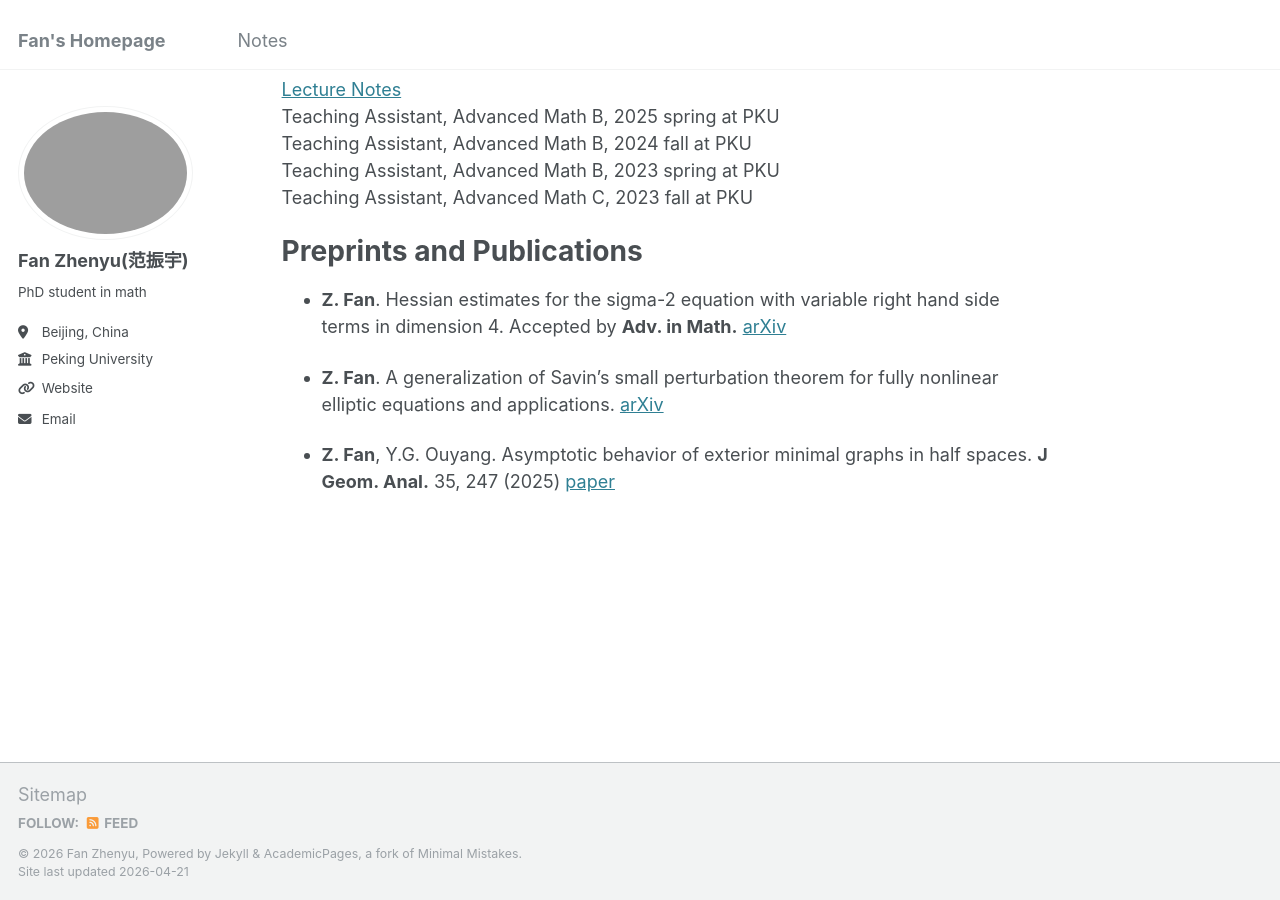
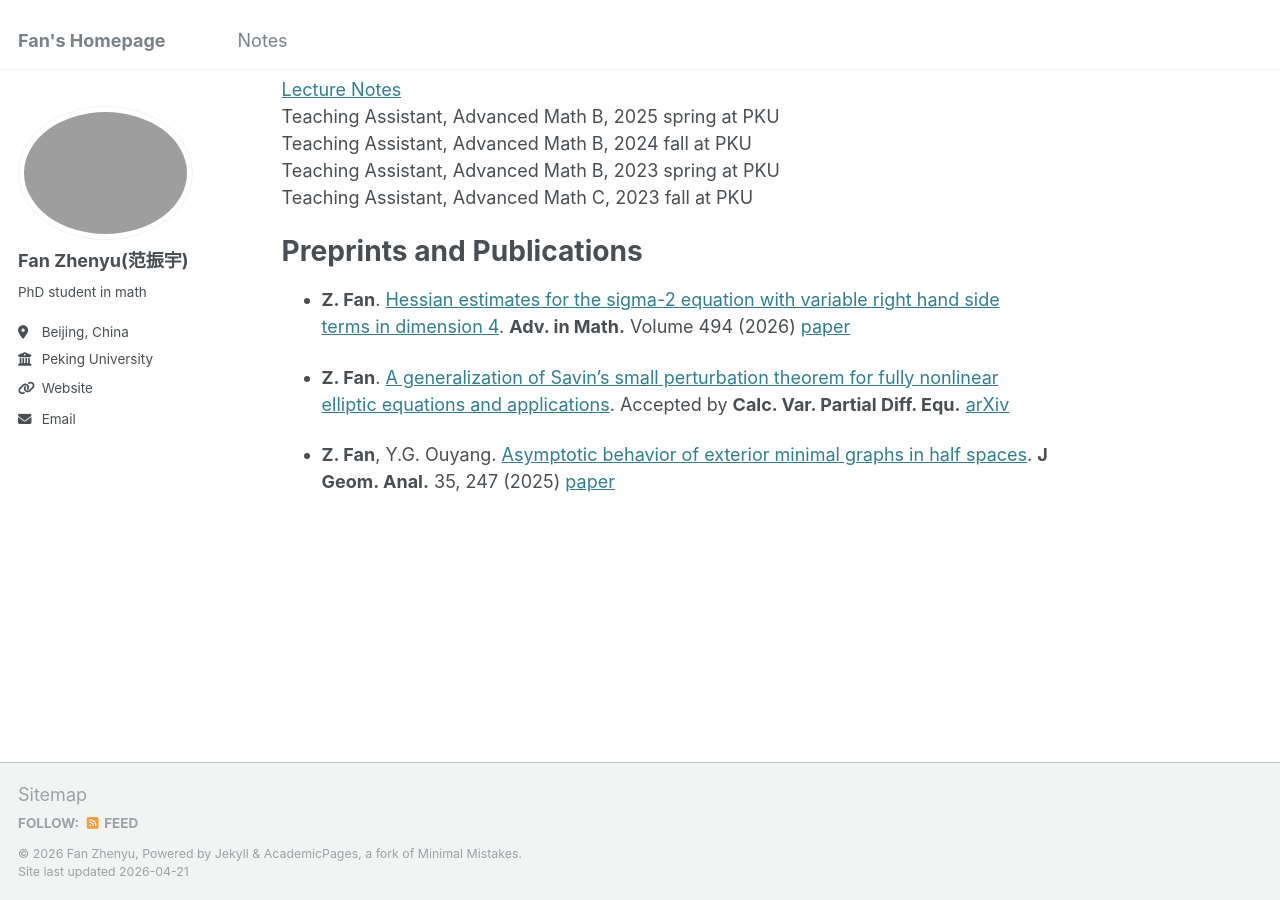
Before and after one commit to fanzymath/fanzymath.github.io, a Jekyll site: the page built from _pages/about.md, in a window 1280 px wide and 900 px high, scrolled down 722 px. Built offline with Jekyll 4.4.1, drawn with Linux system fonts in a browser that asks for light colours.

Commit message:
Update about.md

```diff
--- a/_pages/about.md
+++ b/_pages/about.md
@@ -40,8 +40,8 @@ Teaching Assistant, Advanced Math C, 2023 fall at PKU
 
 Preprints and Publications
 ======
-- **Z. Fan**. Hessian estimates for the sigma-2 equation with variable right hand side terms in dimension 4. Accepted by **Adv. in Math.** [arXiv](https://doi.org/10.48550/arXiv.2509.03217)
+- **Z. Fan**. [Hessian estimates for the sigma-2 equation with variable right hand side terms in dimension 4](https://doi.org/10.1016/j.aim.2026.110953). **Adv. in Math.** Volume 494 (2026)  [paper](https://doi.org/10.1016/j.aim.2026.110953)
 
-- **Z. Fan**. A generalization of Savin's small perturbation theorem for fully nonlinear elliptic equations and applications. [arXiv](https://doi.org/10.48550/arXiv.2509.01138)
+- **Z. Fan**. [A generalization of Savin's small perturbation theorem for fully nonlinear elliptic equations and applications](https://doi.org/10.48550/arXiv.2509.01138). Accepted by **Calc. Var. Partial Diff. Equ.** [arXiv](https://doi.org/10.48550/arXiv.2509.01138)
 
-- **Z. Fan**, Y.G. Ouyang. Asymptotic behavior of exterior minimal graphs in half spaces. **J Geom. Anal.** 35, 247 (2025) [paper](https://doi.org/10.1007/s12220-025-02087-0)
+- **Z. Fan**, Y.G. Ouyang. [Asymptotic behavior of exterior minimal graphs in half spaces](https://doi.org/10.1007/s12220-025-02087-0). **J Geom. Anal.** 35, 247 (2025) [paper](https://doi.org/10.1007/s12220-025-02087-0)
```
